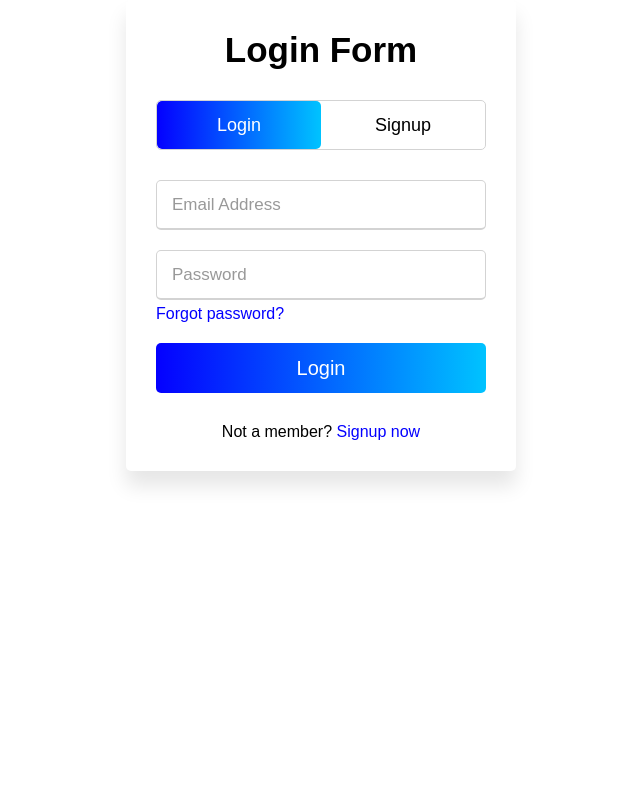
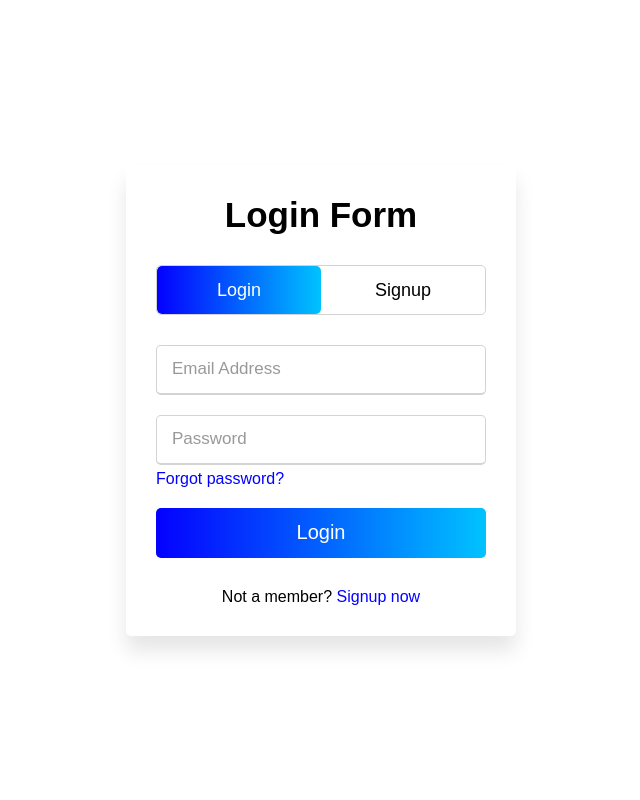
Before and after one commit to Voyex/Inventory-Management, a PHP site: page /login.html in a window 1280 px wide. Shown: the whole page, without its empty margins (319-959 px from the left). Run offline with PHP 8.4, Linux system fonts and the light colour scheme.

Commit message:
moved login

```diff
--- a/css/login.css
+++ b/css/login.css
@@ -8,7 +8,10 @@ html,
 body {
   display: grid;
   justify-content: center;
+  width: 100%;
+  height: 100%;
   align-items: center;
+  place-items: center;
 }
 
 .wrapper {
```
